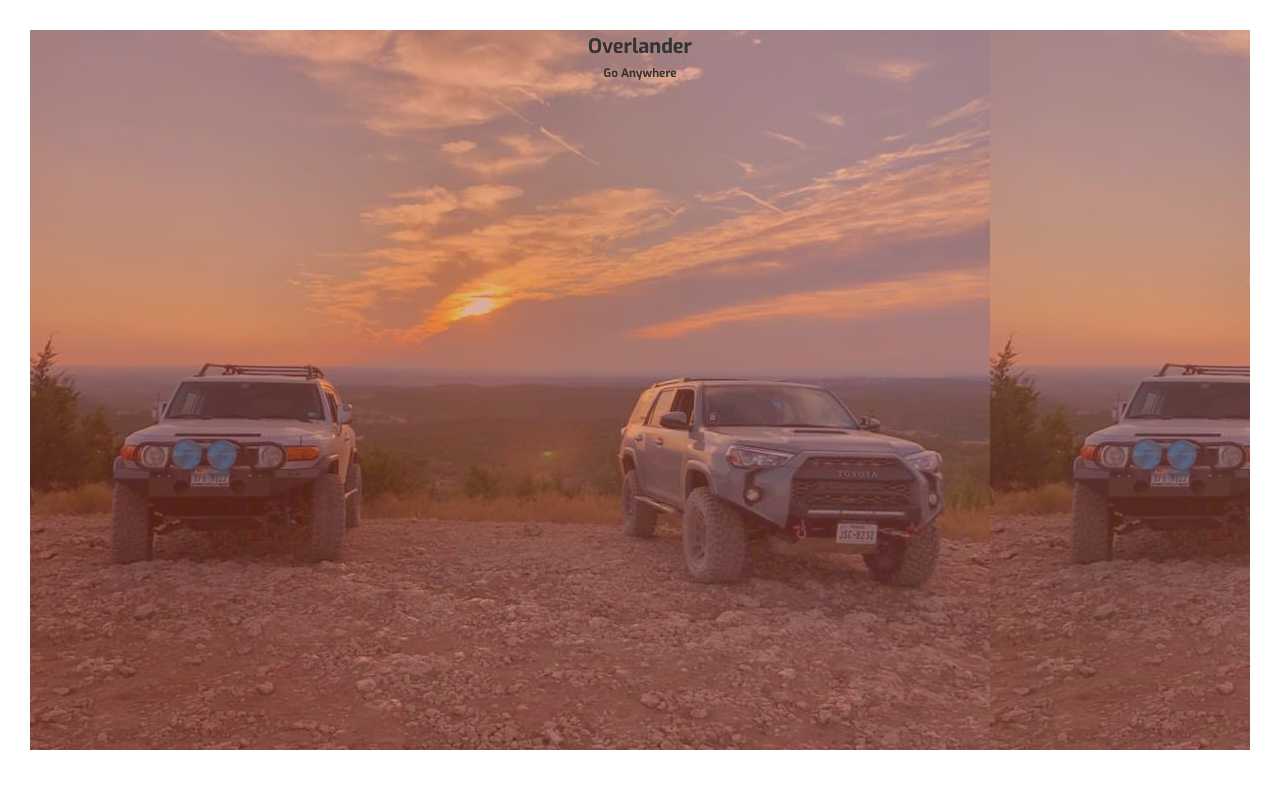
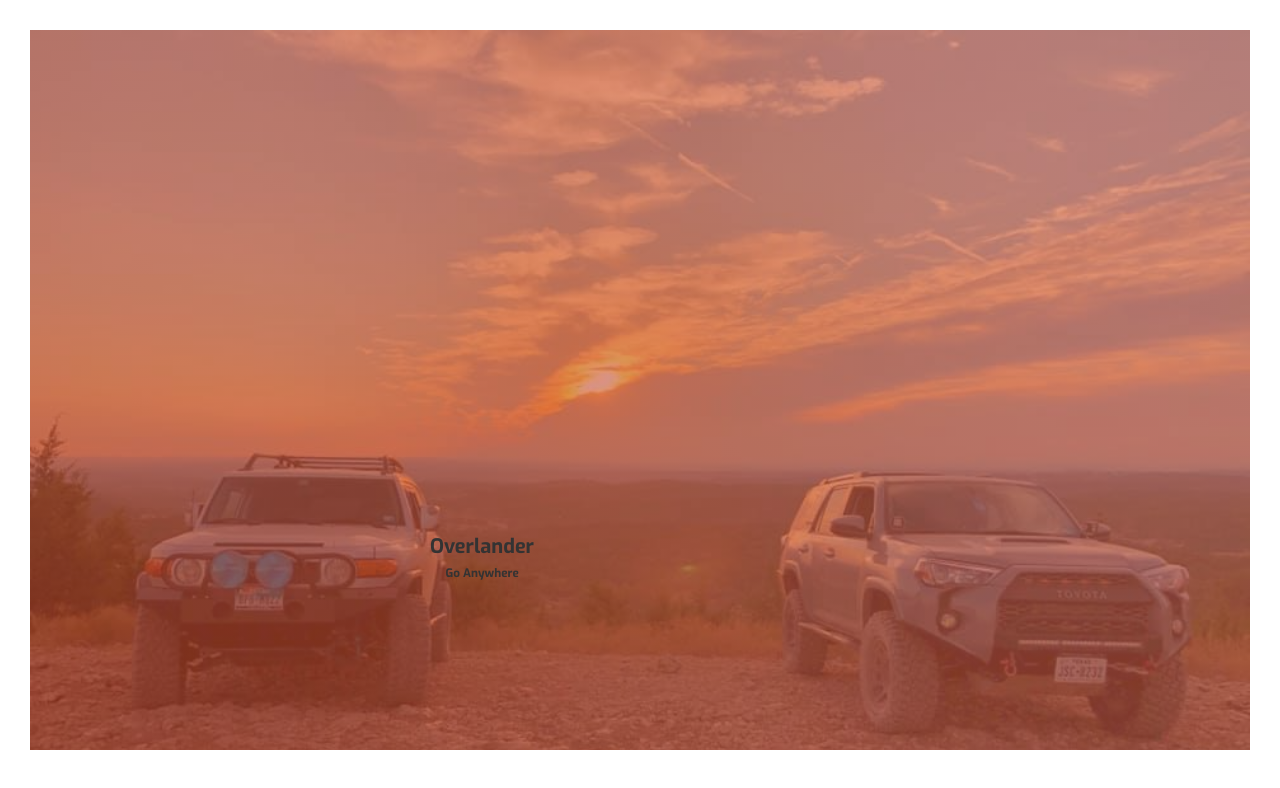
Before and after one commit to jordan-romero/overlander, a React (Create React App) app: page / in a window 1280 px wide. Shown: the top 788 px of the page. Built offline with nearby package versions, Linux system fonts and the light colour scheme.

Commit message:
styles header and subheader

```diff
--- a/sass/layout/_header.scss
+++ b/sass/layout/_header.scss
@@ -2,7 +2,15 @@
     height: 90vh;
     background-image: linear-gradient(
         to left bottom,
-        rgba($color-primary-light, .4),
-        rgba($color-primary-dark-2, .4)),
+        rgba($color-primary-light, .6),
+        rgba($color-primary-dark-2, .6)),
         url(./imgs/header.jpg);
+        background-size: cover;
+        position: relative;
+
+        &__group{
+            position: absolute;
+            top: 50rem;
+            left: 40rem;
+        }
 }
--- a/src/components/Header.js
+++ b/src/components/Header.js
@@ -3,8 +3,10 @@ import React from 'react'
 const Header = () => {
     return (
         <div className='header'>
-            <h1 className='heading-primary'>Overlander</h1>
-            <h3 className='header__subtext'>Go Anywhere</h3>
+            <div className='header__group'>
+                <h1 className='heading-primary'>Overlander</h1>
+                <h3 className='header__subtext'>Go Anywhere</h3>
+            </div>
         </div>
     )
 }
--- a/src/index.css
+++ b/src/index.css
@@ -21,7 +21,13 @@ body {
 
 .header {
   height: 90vh;
-  background-image: linear-gradient(to left bottom, rgba(222, 114, 84, 0.4), rgba(206, 75, 39, 0.4)), url(./imgs/header.jpg); }
+  background-image: linear-gradient(to left bottom, rgba(222, 114, 84, 0.6), rgba(206, 75, 39, 0.6)), url(./imgs/header.jpg);
+  background-size: cover;
+  position: relative; }
+  .header__group {
+    position: absolute;
+    top: 50rem;
+    left: 40rem; }
 
 .home {
   background-color: #f7f7f7; }
```
Also changed, not shown: 1 other file (tests, documents, lock files or other folders).
